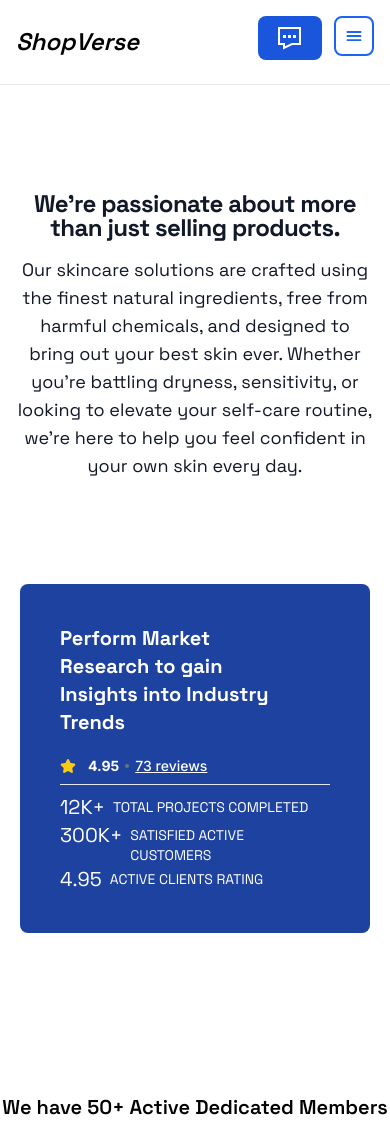
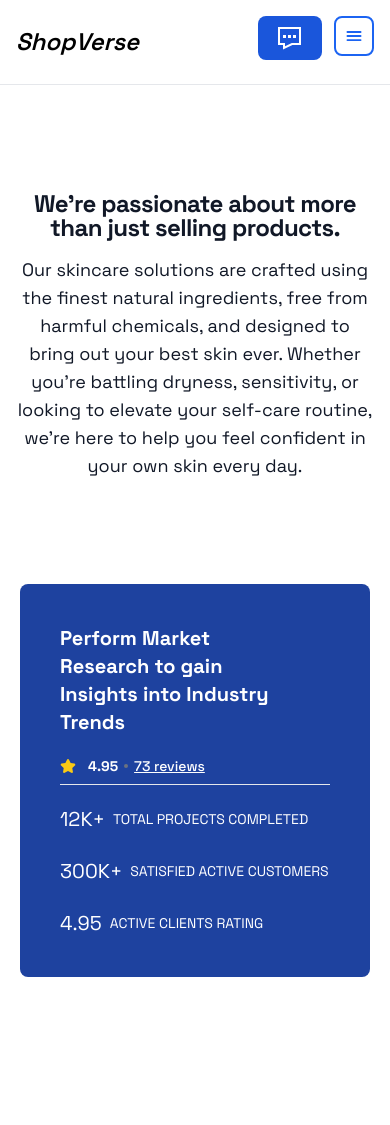
Before and after one commit to patrickiyiakimo/shopverse, a Next.js app: page /about in a window 390 px wide. Shown: the top 1125 px of the page. Built offline with nearby package versions, Linux system fonts and the light colour scheme; a web font is replaced by a local one.

Commit message:
fix: made the about page responsive for ultra wide screens

```diff
--- a/app/about/page.tsx
+++ b/app/about/page.tsx
@@ -3,13 +3,13 @@ import Members from "./Members";
 
 export default function CartPage() {
   return (
-    <div className="py-40 ">
-      <section className="font-mont dark:bg-gray-900">
-        <div className="mx-auto max-w-screen-xl px-4 py-8 text-center lg:py-16">
+    <div className="py-40 font-mont dark:bg-gray-900">
+      <section>
+        <div className="mx-auto max-w-screen-xl 2xl:max-w-screen-2xl px-4 py-8 text-center lg:py-16">
           <h1 className="mb-4 text-2xl font-extrabold leading-none tracking-tight text-gray-900 dark:text-white md:text-4xl lg:text-6xl">
             We&apos;re passionate about more than just selling products.
           </h1>
-          <p className="mb-8 text-lg font-normal text-gray-900 dark:text-white sm:px-16 lg:px-48 lg:text-xl">
+          <p className="mb-8 text-lg font-normal text-gray-900 dark:text-white sm:px-16 lg:px-48 2xl:px-72 lg:text-xl">
             Our skincare solutions are crafted using the finest natural
             ingredients, free from harmful chemicals, and designed to bring out
             your best skin ever. Whether you&apos;re battling dryness,
@@ -19,12 +19,13 @@ export default function CartPage() {
           </p>
         </div>
       </section>
-      <section className="mx-5 mt-10 rounded-lg bg-blue-800 p-10 md:mx-20  md:px-32 md:py-20">
-        <div className="">
-          <h3 className="mr-10 font-mont text-xl font-bold text-white md:text-2xl lg:text-4xl">
+
+      <section className="mx-5 mt-10 rounded-lg bg-blue-800 p-10 md:mx-20 md:px-32 md:py-20 2xl:mx-auto 2xl:max-w-screen-2xl 2xl:px-40">
+        <div>
+          <h3 className="mr-10 text-xl font-bold text-white md:text-2xl lg:text-4xl 2xl:text-5xl">
             Perform Market Research to gain Insights into Industry Trends
           </h3>
-          <div className="mt-5 flex items-center text-white dark:text-white">
+          <div className="mt-5 flex items-center text-white">
             <svg
               className="me-1 size-4 text-yellow-300"
               aria-hidden="true"
@@ -34,39 +35,42 @@ export default function CartPage() {
             >
               <path d="M20.924 7.625a1.523 1.523 0 0 0-1.238-1.044l-5.051-.734-2.259-4.577a1.534 1.534 0 0 0-2.752 0L7.365 5.847l-5.051.734A1.535 1.535 0 0 0 1.463 9.2l3.656 3.563-.863 5.031a1.532 1.532 0 0 0 2.226 1.616L11 17.033l4.518 2.375a1.534 1.534 0 0 0 2.226-1.617l-.863-5.03L20.537 9.2a1.523 1.523 0 0 0 .387-1.575Z" />
             </svg>
-            <p className="ms-2 text-sm font-bold dark:text-white">4.95</p>
+            <p className="ms-2 text-sm font-bold">4.95</p>
             <span className="mx-1.5 size-1 rounded-full bg-gray-500 dark:bg-gray-400"></span>
             <a
               href="#"
-              className="text-sm font-medium underline hover:no-underline dark:text-white"
+              className="text-sm font-medium underline hover:no-underline"
             >
               73 reviews
             </a>
           </div>
         </div>
+
         <hr className="my-2" />
-        <div className="font-mont text-white lg:flex">
-          <span className="flex uppercase">
+
+        <div className="mt-5 grid gap-6 text-white lg:flex lg:justify-between">
+          <div className="flex items-start uppercase">
             <p className="mr-2 text-xl md:text-3xl lg:text-5xl">12K+</p>
-            <p className="mr-3 mt-1 text-sm md:text-[15px]">
+            <p className="mt-1 text-sm md:text-[15px]">
               total projects completed
             </p>
-          </span>
-          <span className="flex uppercase">
+          </div>
+          <div className="flex items-start uppercase">
             <p className="mr-2 text-xl md:text-3xl lg:text-5xl">300K+</p>
-            <p className="mr-3 mt-1 text-sm md:text-[15px]">
+            <p className="mt-1 text-sm md:text-[15px]">
               satisfied active customers
             </p>
-          </span>
-          <span className="flex uppercase">
+          </div>
+          <div className="flex items-start uppercase">
             <p className="mr-2 text-xl md:text-3xl lg:text-5xl">4.95</p>
-            <p className="mr-3 mt-1 text-sm md:text-[15px]">
-              active clients rating
-            </p>
-          </span>
+            <p className="mt-1 text-sm md:text-[15px]">active clients rating</p>
+          </div>
         </div>
       </section>
-      <Members />
+
+      <div className="2xl:max-w-screen-2xl 2xl:mx-auto">
+        <Members />
+      </div>
     </div>
   );
 }
```
